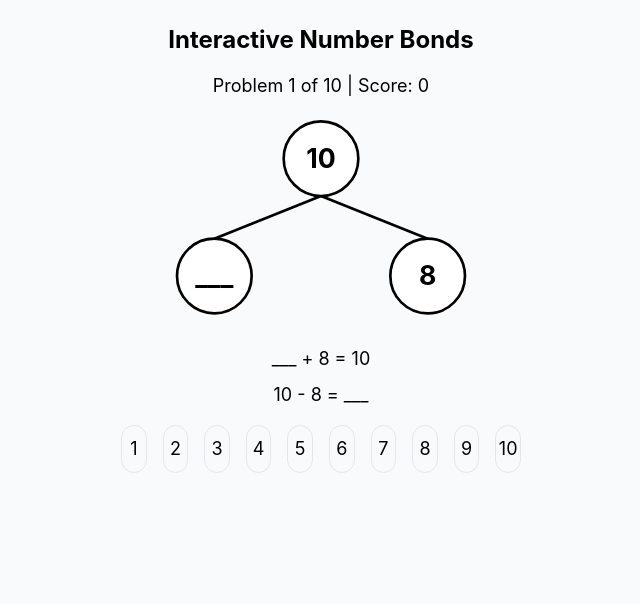
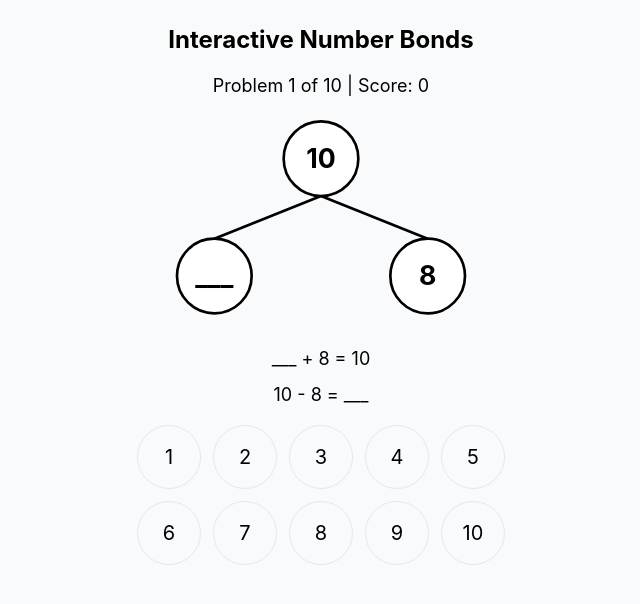
Before and after one commit to jdgagnon/number_bonds, a React (Vite) app in the folder NumberBondsApp/: page / in a window 1280 px wide. Shown: the top 604 px of the page, without its empty margins (319-959 px from the left). Built offline with nearby package versions, Linux system fonts and the light colour scheme.

Commit message:
Increase size of numberline and test animation for correct

```diff
--- a/NumberBondsApp/src/App.jsx
+++ b/NumberBondsApp/src/App.jsx
@@ -2,12 +2,12 @@ import React, { useState, useEffect } from "react";
 
 function NumberLine({ max = 10, onSelect }) {
   return (
-    <div className="flex justify-center space-x-4 mt-4">
+    <div className="flex justify-center flex-wrap gap-3 mt-4">
       {Array.from({ length: max }, (_, i) => i + 1).map((num) => (
         <button
           key={num}
           onClick={() => onSelect(num)}
-          className="w-12 h-12 text-lg rounded-full border flex items-center justify-center hover:bg-blue-100"
+          className="w-16 h-16 text-xl rounded-full border flex items-center justify-center hover:bg-blue-100 transition transform active:scale-95"
         >
           {num}
         </button>
@@ -23,8 +23,8 @@ export default function NumberBondApp() {
   const [studentAnswer, setStudentAnswer] = useState(null);
   const [feedback, setFeedback] = useState(null);
   const [score, setScore] = useState(0);
+  const [animateCorrect, setAnimateCorrect] = useState(false);
 
-  // Generate all problems at the start
   useEffect(() => {
     const newProblems = [];
     for (let i = 0; i < totalProblems; i++) {
@@ -37,7 +37,7 @@ export default function NumberBondApp() {
     setProblems(newProblems);
   }, []);
 
-  if (problems.length === 0) return null; // still initializing
+  if (problems.length === 0) return null;
 
   const problem = problems[currentIndex];
 
@@ -63,26 +63,28 @@ export default function NumberBondApp() {
     setStudentAnswer(value);
     if (value === correctAnswer) {
       setFeedback("correct");
+      setAnimateCorrect(true);
       setScore(score + 1);
-      // Move to next problem after brief delay
+
+      // Move to next problem after animation
       setTimeout(() => {
         setCurrentIndex(currentIndex + 1);
         setStudentAnswer(null);
         setFeedback(null);
-      }, 500);
+        setAnimateCorrect(false);
+      }, 700);
     } else {
       setFeedback("wrong");
+      setAnimateCorrect(false);
     }
   }
 
-  // If finished all problems, show completion screen
   if (currentIndex >= totalProblems) {
     return (
       <div className="p-4 md:p-6 max-w-md mx-auto text-center">
         <h1 className="text-2xl font-bold mb-4">All Done!</h1>
         <p className="text-lg mb-2">
-          You got <span className="font-bold">{score}</span> out of{" "}
-          {totalProblems} correct.
+          You got <span className="font-bold">{score}</span> out of {totalProblems} correct.
         </p>
         <button
           onClick={() => {
@@ -90,7 +92,7 @@ export default function NumberBondApp() {
             setCurrentIndex(0);
             setStudentAnswer(null);
             setFeedback(null);
-            // Regenerate new problems
+            setAnimateCorrect(false);
             const newProblems = [];
             for (let i = 0; i < totalProblems; i++) {
               const whole = Math.floor(Math.random() * 9) + 2;
@@ -122,11 +124,9 @@ export default function NumberBondApp() {
 
       {/* Number bond SVG */}
       <svg viewBox={`0 0 ${svgWidth} ${svgHeight}`} width="100%" height="auto" className="max-w-xs mx-auto">
-        {/* Lines */}
         <line x1={topCx} y1={topCy + circleRadius} x2={leftCx} y2={leftCy - circleRadius} stroke="black" strokeWidth="2"/>
         <line x1={topCx} y1={topCy + circleRadius} x2={rightCx} y2={rightCy - circleRadius} stroke="black" strokeWidth="2"/>
 
-        {/* Circles & text */}
         {[{cx: topCx, cy: topCy, value: problem.whole, blank: "whole"},
           {cx: leftCx, cy: leftCy, value: problem.part1, blank: "left"},
           {cx: rightCx, cy: rightCy, value: problem.part2, blank: "right"}].map((c, i) => (
@@ -145,6 +145,7 @@ export default function NumberBondApp() {
               }
               stroke="black"
               strokeWidth="2"
+              className={animateCorrect && c.blank === problem.blank ? "transition-all duration-500 scale-110" : ""}
             />
             <text
               key={`text-${i}`}
```
